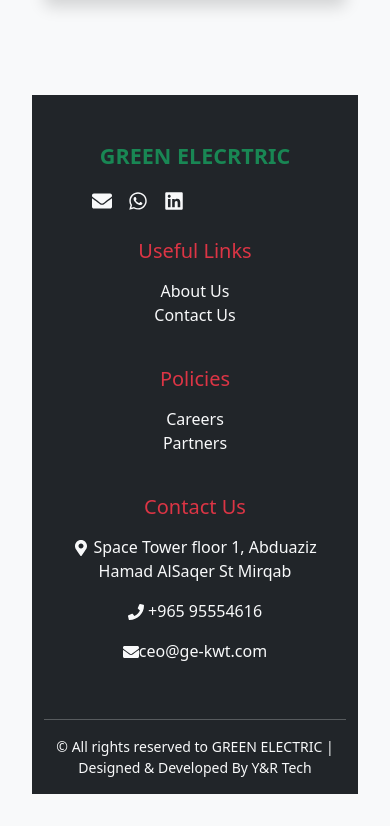
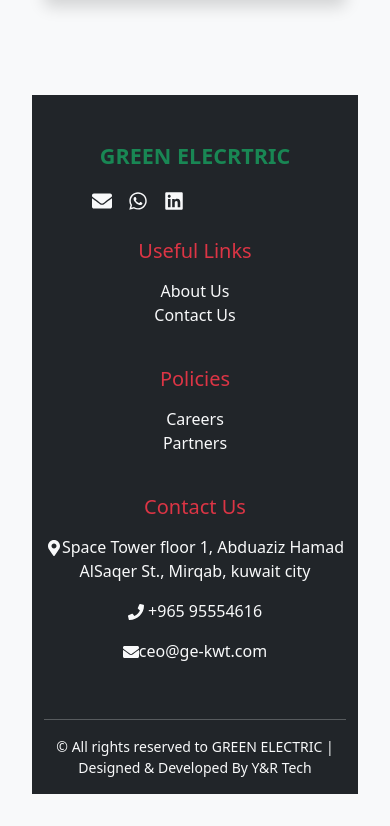
Before and after one commit to RaMyAbdEldaim/GreenElectric-app, a React (Vite) app in the folder Front-end/: page / in a window 390 px wide. Shown: the part 5501-6327 px from the top of the page. Built offline with nearby package versions, Linux system fonts and the light colour scheme.

Commit message:
Upgrade UI sections and improve responsive design

```diff
--- a/Front-end/src/components/Footer.jsx
+++ b/Front-end/src/components/Footer.jsx
@@ -49,7 +49,7 @@
           {/* Contact Info */}
           <Col md={3} className="mb-4">
             <h5 className="text-danger">Contact Us</h5>
-            <p className="mt-3"><FaMapMarkerAlt /> Space Tower floor 1, Abduaziz Hamad AlSaqer St Mirqab</p>
+            <p className="mt-3"><FaMapMarkerAlt />Space Tower floor 1, Abduaziz Hamad AlSaqer St., Mirqab, kuwait city</p>
             <p><FaPhone /> +965 95554616</p>
             <p><FaEnvelope />ceo@ge-kwt.com</p>
           </Col>
```
